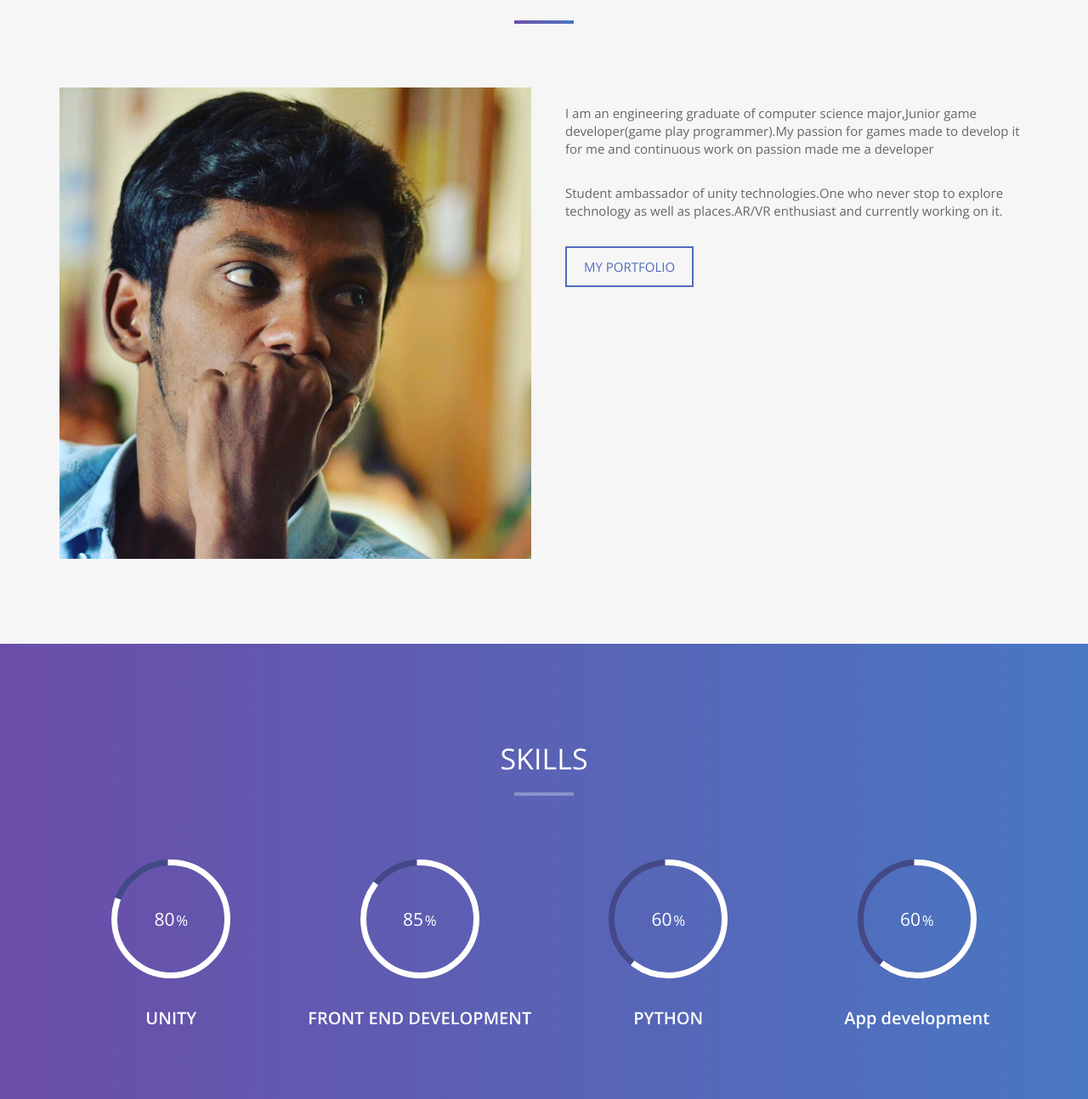
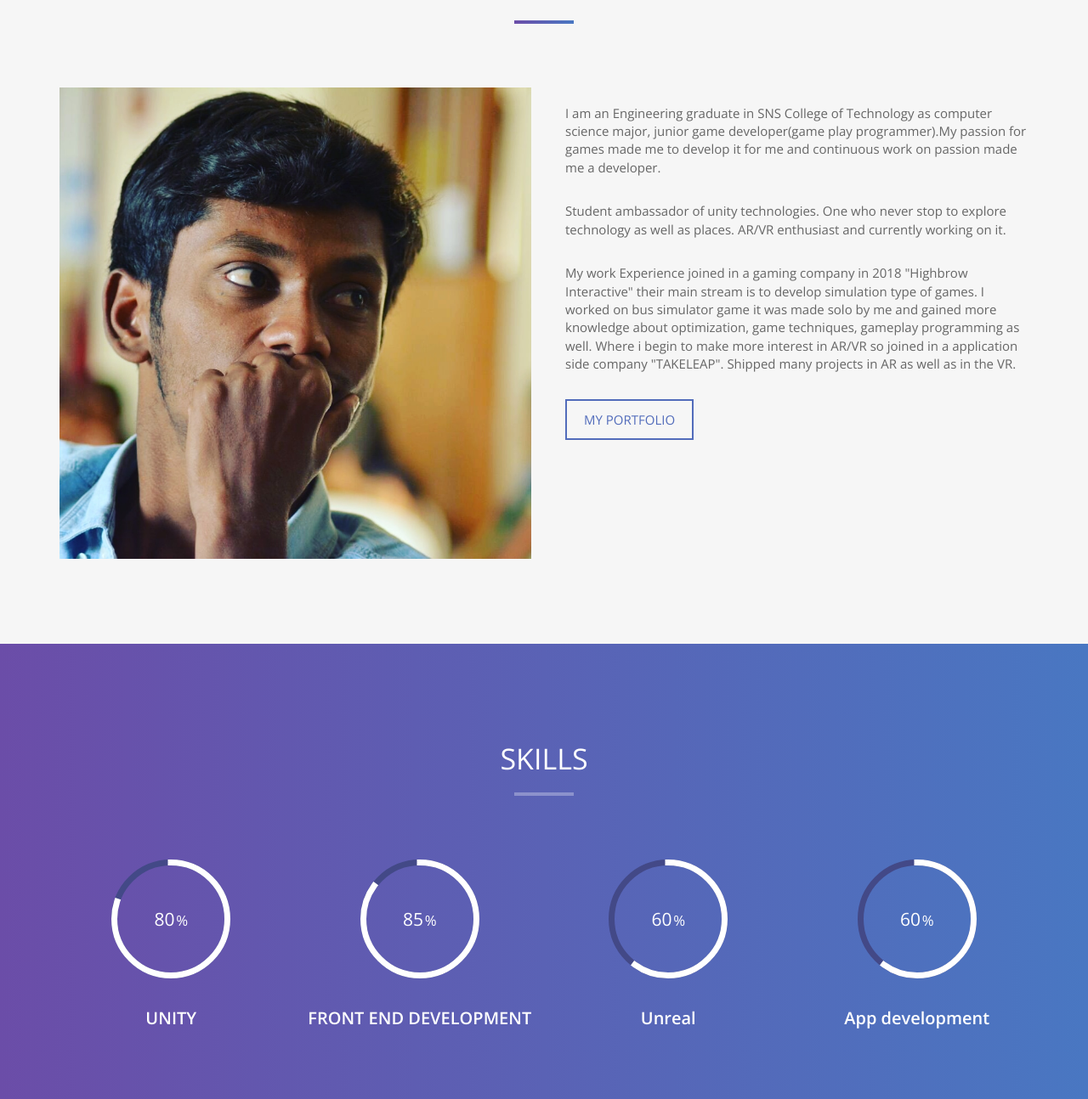
Before and after one commit to Muthu011/Muthu011.github.io, a plain HTML site: page index.html in a window 1280 px wide. Shown: the part 946-2240 px from the top of the page at 85% size. Drawn offline with nearby package versions, Linux system fonts and the light colour scheme.

Commit message:
About me

```diff
--- a/index.html
+++ b/index.html
@@ -84,8 +84,10 @@
       <div class="col-xs-12 col-md-6"> <img src="img/about.jpg" class="img-responsive" alt="muthu"> </div>
       <div class="col-xs-12 col-md-6">
         <div class="about-text">
-          <p>I am an engineering graduate of computer science major,Junior game developer(game play programmer).My passion for games made to develop it for me and continuous work on passion made me a developer </p>
-          <p> Student ambassador of unity technologies.One who never stop to explore technology as well as places.AR/VR enthusiast and currently working on it.</p>
+          <p>I am an Engineering graduate in SNS College of Technology as computer science major, junior game developer(game play programmer).My passion for games made me to develop it for me and continuous work on passion made me a developer. </p>
+          <p>Student ambassador of unity technologies. One who never stop to explore technology as well as places. AR/VR enthusiast and currently working on it.</p>
+          <p>My work Experience joined in a gaming company in 2018 "Highbrow Interactive" their main stream is to develop simulation type of games. I worked on bus simulator game it was made solo by me and gained more knowledge about optimization,
+              game techniques, gameplay programming as well. Where i begin to make more interest in AR/VR so joined in a application side company "TAKELEAP". Shipped many projects in AR as well as in the VR.<p>
           <a href="#portfolio" class="btn btn-primary btn-lg page-scroll">My Portfolio</a> </div>
       </div>
     </div>
@@ -106,7 +108,7 @@
         <h4>FRONT END DEVELOPMENT</h4>
       </div>
       <div class="col-md-3 col-sm-6 skill"> <span class="chart" data-percent="60"> <span class="percent">60</span> </span>
-        <h4>PYTHON</h4>
+        <h4>Unreal</h4>
       </div>
       <div class="col-md-3 col-sm-6 skill"> <span class="chart" data-percent="60"> <span class="percent">60</span> </span>
         <h4>App development</h4>
```
